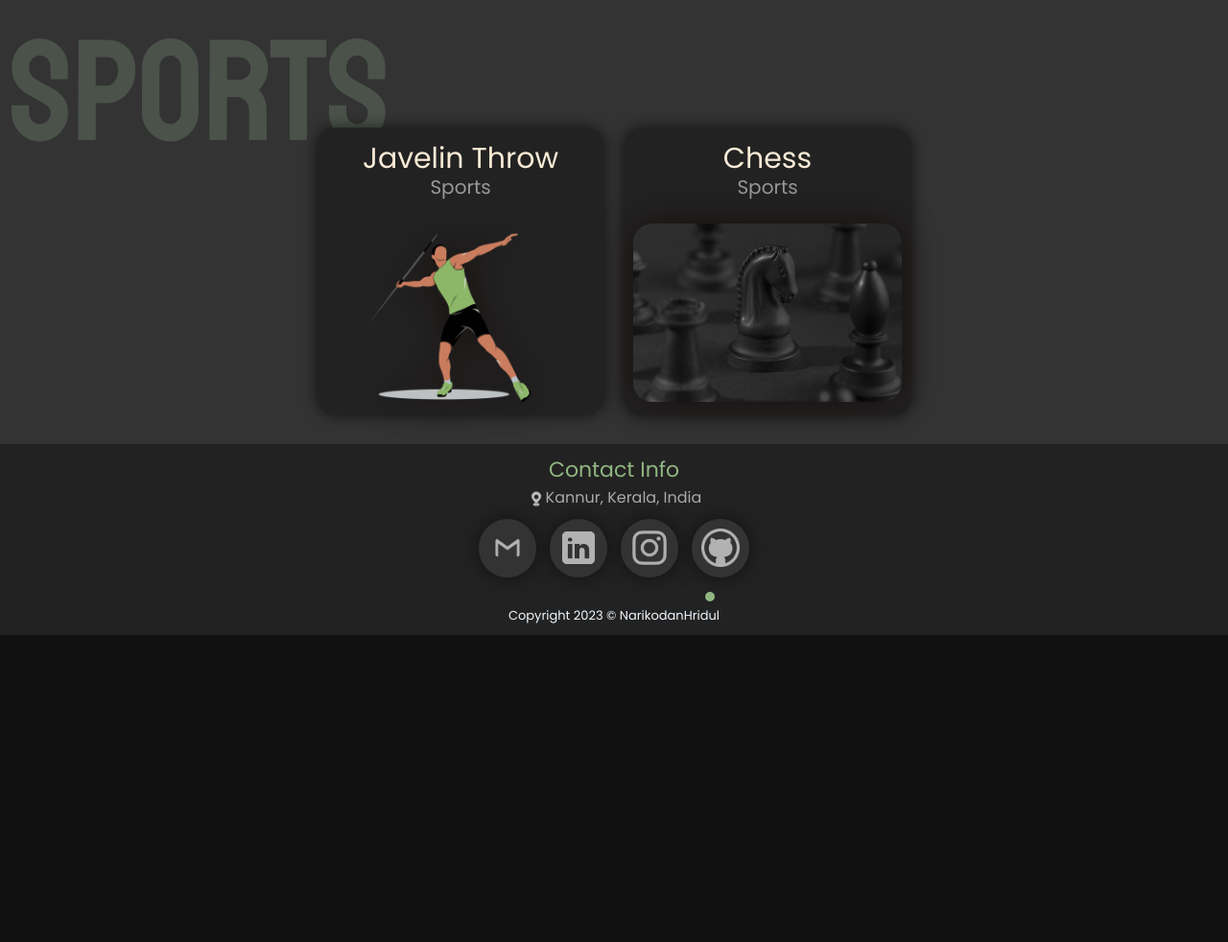
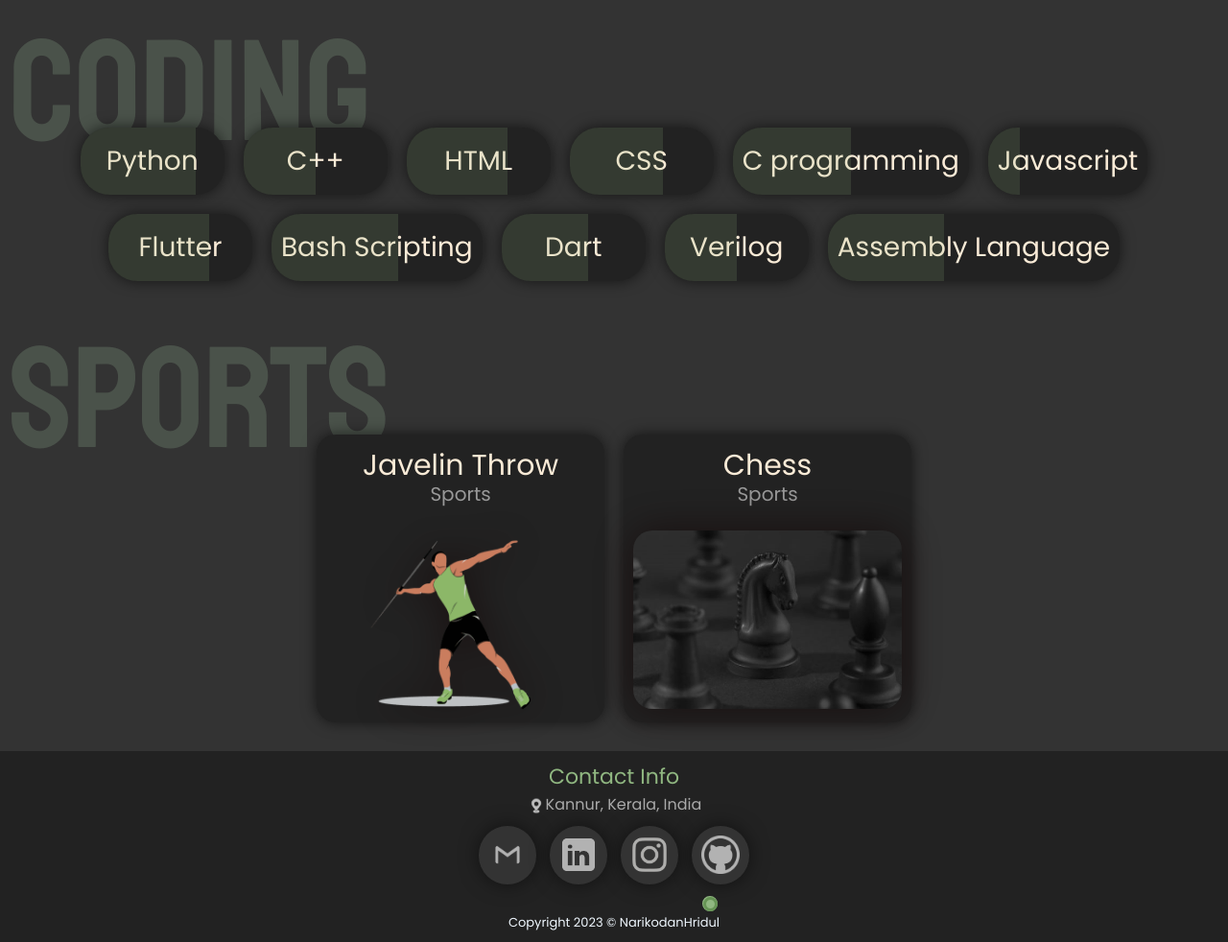
Before and after one commit to NARIKODANHRIDUL/narikodanhridul.github.io, a plain HTML site: page index.html in a window 1280 px wide. Shown: the part 2557-3539 px from the top of the page at 96% size. Before the commit the page ends 3219 px from the top, so only its background shows below. Drawn offline with Linux system fonts and the light colour scheme; a web font is replaced by a local one.

Commit message:
Add: coding container

```diff
--- a/index.html
+++ b/index.html
@@ -151,6 +151,23 @@
 
 </div>
 <div class="container">
+    <div class="heading">Coding</div>
+    <div class="boxCollage">
+        <div class="coding"> <div>Python </div><div class="level" style="width: 80%;"><br></div></div>
+        <div class="coding"> <div>C++ </div><div class="level" style="width: 50%;"><br></div></div>
+        <div class="coding"> <div>HTML </div><div class="level" style="width: 70%;"><br></div></div>
+        <div class="coding"> <div>CSS </div><div class="level" style="width: 65%;"><br></div></div>
+        <div class="coding"> <div> C programming </div><div class="level" style="width: 50%;"><br></div></div>
+        <div class="coding"> <div> Javascript </div><div class="level" style="width: 20%;"><br></div></div>
+        <div class="coding"> <div> Flutter </div><div class="level" style="width: 70%;"><br></div></div>
+        <div class="coding"> <div> Bash Scripting </div><div class="level" style="width: 60%;"><br></div></div>
+        <div class="coding"> <div> Dart </div><div class="level" style="width: 60%;"><br></div></div>
+        <div class="coding"> <div> Verilog </div><div class="level" style="width: 50%;"><br></div></div>
+        <div class="coding"> <div> Assembly Language </div><div class="level" style="width: 40%;"><br></div></div>
+    </div>
+
+</div>
+<div class="container">
 
     <div class="heading">Sports</div>
         <div class="boxCollage" >
@@ -188,6 +205,7 @@
     </div>
     <div class="movingdotbox">
         <div class="dot"><br></div>
+        <div class="dot1"><br></div>
     </div>
     <div style="font-size: 13px;">Copyright 2023 © NarikodanHridul</div>
 </footer>
--- a/style.css
+++ b/style.css
@@ -302,7 +302,38 @@ body {
 #cardsubheadereducation{
   line-height: 25px;
 }
+.coding{
+  position: relative;
+  display: flex;
+  justify-content: center;
+  align-items: center;
+  background-color: #222;
+  min-width: 150px;
+  height: 70px;
+  margin: 10px;
+  padding: 10px;
+  box-shadow: 0px 0px 15px rgba(0, 0, 0, 0.6);
+  border-radius: 30px;
+  transition: 0.3s;
+  font-size: 28px;
+  text-align: center;
+}
+.coding:hover{
+  scale: 110%;
+}
 
+.level{
+  position: absolute;
+  top: -10px;
+  left: -10px;
+  border-radius: 30px 0px 0px 30px;
+  height: 70px;
+  background-color: #90b78128;
+  margin: 10px;
+}
+.coding:hover .level{
+  background-color: #90b78165;
+}
 
 
 .imgcontainer{
@@ -335,6 +366,7 @@ body {
   font-size: 18px;
   padding: 10px 20px;
   width: calc(100% + 20px);
+  /* min-width: 100%; */
   height: calc(100% + 20px);
   background-color: #222222b4;
   text-align: center;
@@ -342,6 +374,7 @@ body {
 }
 .bioscontainer .details{
   height: calc(100% + 50px);
+  min-width: 70%;
   background-color: #222222d4;
 }
 
@@ -464,28 +497,37 @@ body {
   align-items: center;
   justify-content: center;
   }
-  @keyframes tonfro{
-    0%,100%{
-        margin-left:-200px;
-        width: 5px;
-    }
-    25%,75%{
-      width: 20px;
-    }
-    50%{
-      margin-left: 200px;
-      width: 5px;
-    }
-  }
+@keyframes tonfro{
+  0%,100%{      margin-left:-200px; width: 5px;  }
+  24%,76%{    width: 20px;  }
+  50%{    margin-left: 200px; width: 5px;  }
+}
 .dot{
   margin-left: 0px ;
   height: 5px;
   width: 5px;
   border-radius: 10px;
-  border: 5px solid #90b781;
+  border: 8px solid #90b781;
   animation: tonfro 2s ease 0s infinite;
 }
-
+@keyframes tonfro1{
+  0%,20%,60%,100%{      margin-left:-200px; width: 15px;  } /* 40% */
+  5%,15%,45%,55%,65%,95%{    width: 25px;  }
+  10%,50%,70%{    margin-left: 200px; width: 15px;  }/* 90% */
+  35%{ margin-left:-250px; }
+  25%{ margin-left:-150px; }
+  85%{ margin-left: 250px;}
+  75%{ margin-left: 150px;}
+}
+.dot1{
+  position: absolute;
+  margin-left: 0px ;
+  height: 15px;
+  width: 25px;
+  border-radius: 10px;
+  border: 3px solid #669455;
+  animation: tonfro1 10s ease 0s infinite;
+}
 
   @media only screen and (max-width: 1114px){
 
@@ -539,4 +581,13 @@ body {
   .mecontainer{
     width: 100vem;
   }
+  .coding{
+    min-width: 120px;
+    height: 50px;
+    margin: 10px;
+    font-size: 20px;
+  }
+  .level{
+    height: 50px;
+  }
 }
```
